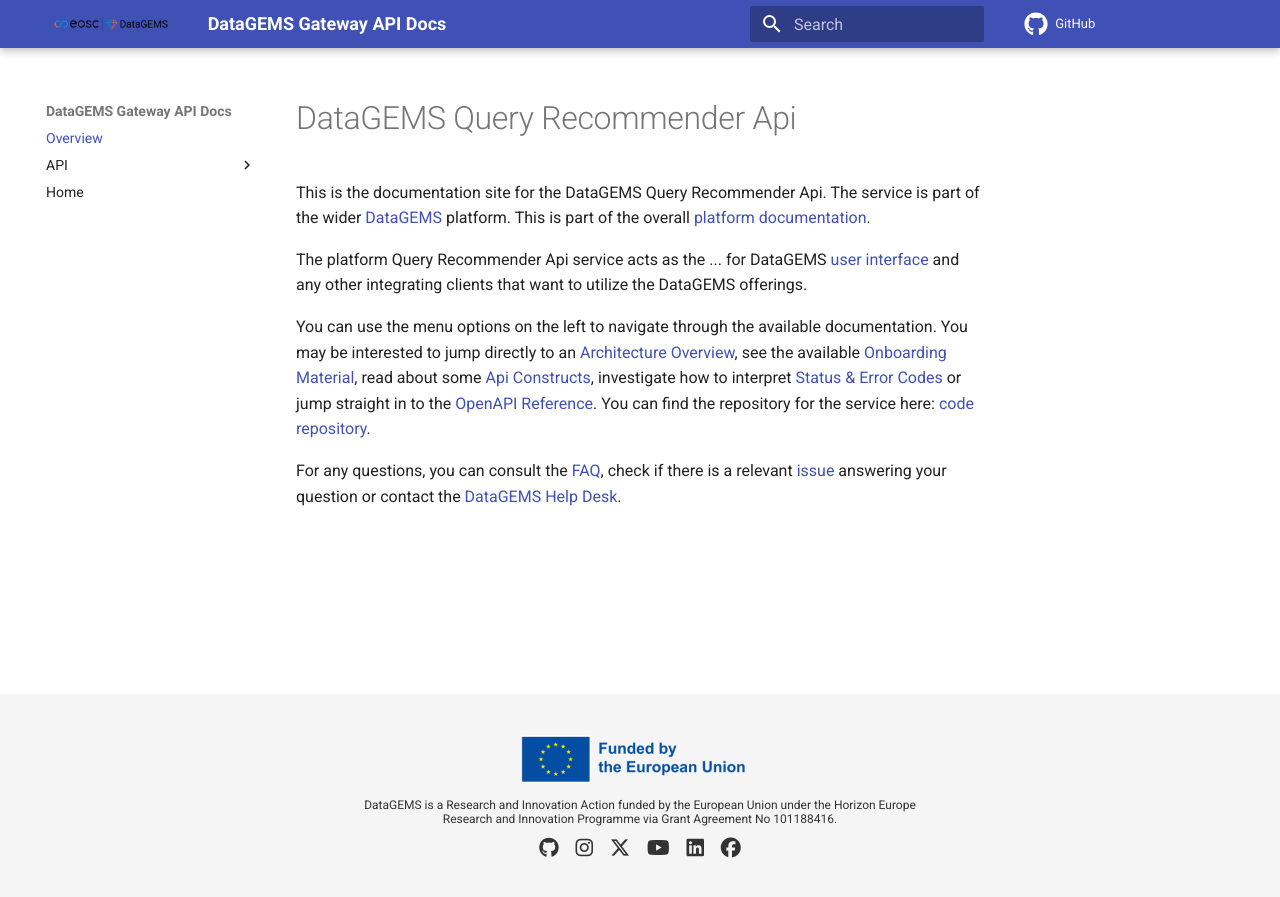
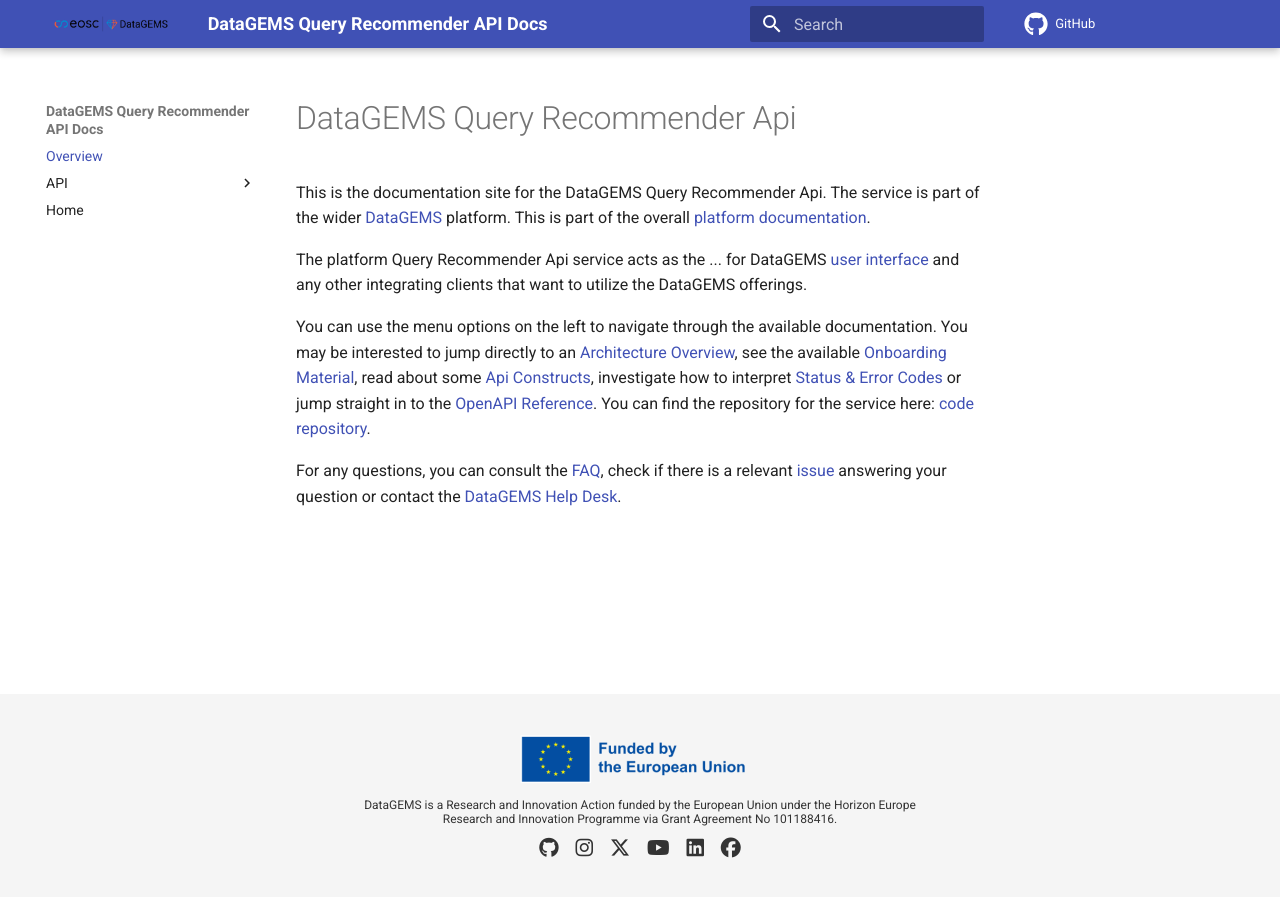
Before and after one commit to datagems-eosc/query-recommender, an MkDocs documentation site: the page built from docs/docs/index.md, in a window 1280 px wide. Shown: the top 897 px of the page. Built offline with MkDocs 1.6.1 and Material for MkDocs 9.7.7, drawn with Linux system fonts in a browser that asks for light colours; comment, search, counter and statistics services are not loaded; the version menu is left out.

Commit message:
name change for the docs

```diff
--- a/docs/mkdocs.yml
+++ b/docs/mkdocs.yml
@@ -1,4 +1,4 @@
-site_name: DataGEMS Gateway API Docs
+site_name: DataGEMS Query Recommender API Docs
 
 site_url: https://datagems-eosc.github.io/query-recommender/
 repo_url: https://github.com/datagems-eosc/query-recommender/
```
